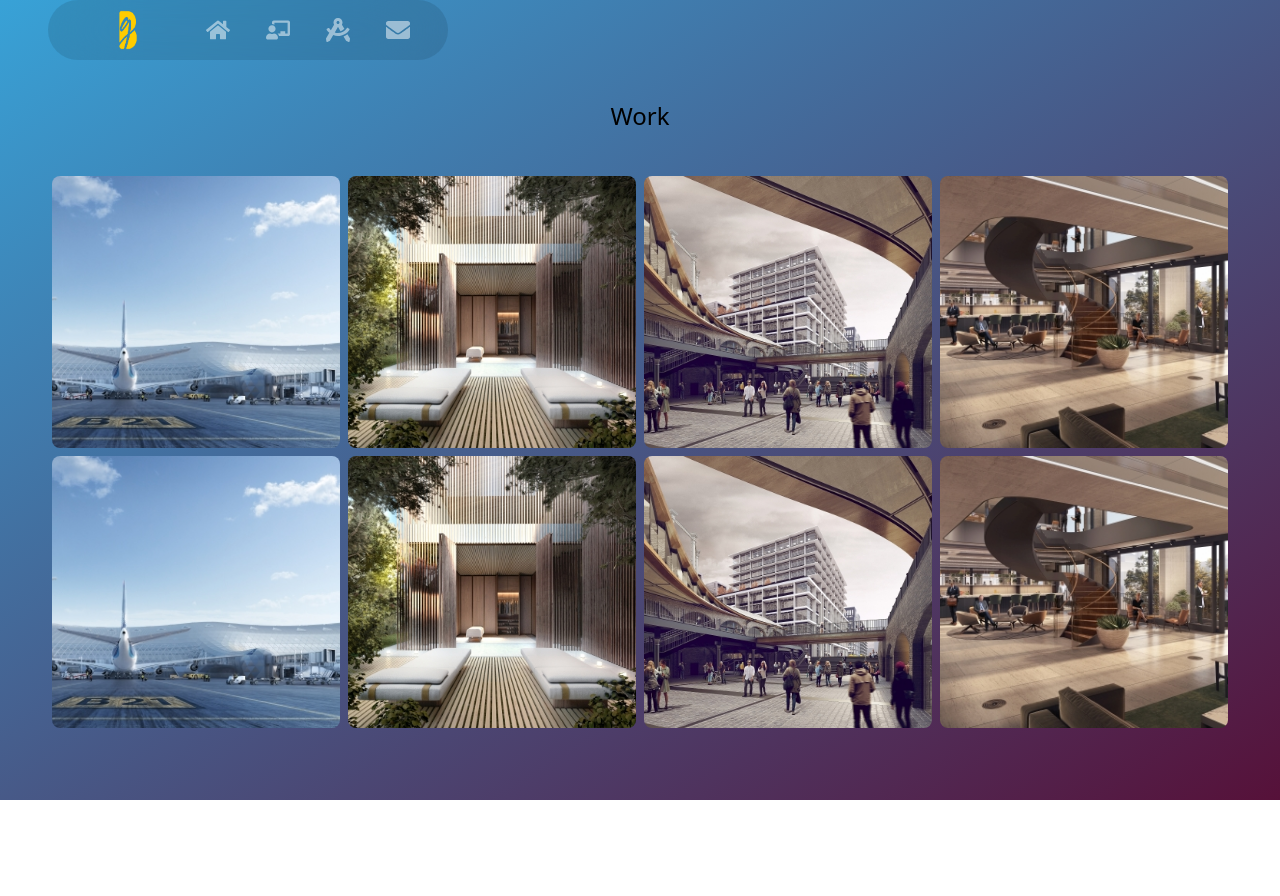
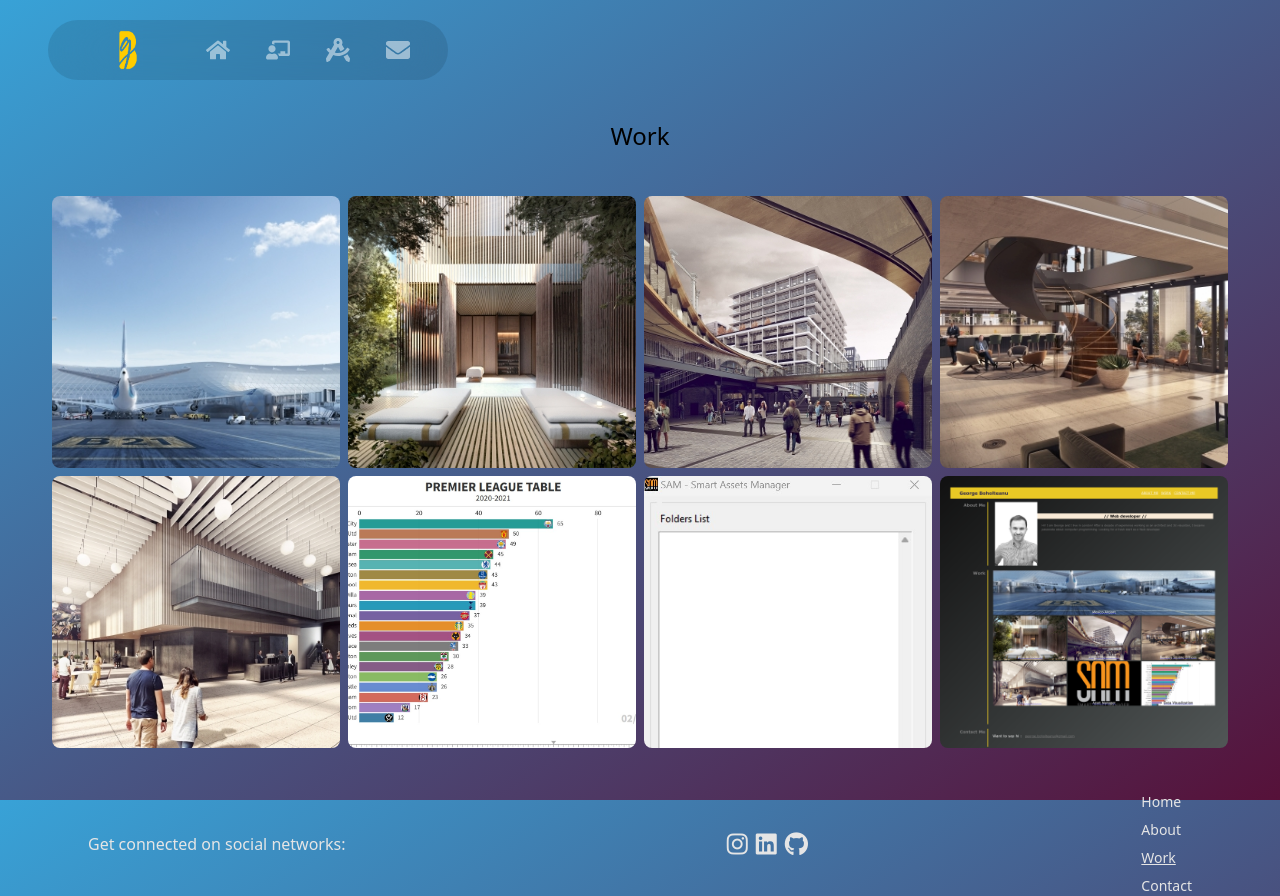
Before and after one commit to georgeboholteanu/react-portfolio, a React (Create React App) app: page /work in a window 1280 px wide. Before the commit the page ends 800 px from the top, so only its background shows below. Built offline with nearby package versions, Linux system fonts and the light colour scheme.

Commit message:
updated work section and added footer

```diff
--- a/public/index.html
+++ b/public/index.html
@@ -24,7 +24,10 @@
       work correctly both with client-side routing and a non-root public URL.
       Learn how to configure a non-root public URL by running `npm run build`.
     -->
-    <title>React App</title>
+    <!-- ICONS CSS-->
+    <link rel="stylesheet" href="https://use.fontawesome.com/releases/v5.3.1/css/all.css" integrity="sha384-mzrmE5qonljUremFsqc01SB46JvROS7bZs3IO2EmfFsd15uHvIt+Y8vEf7N7fWAU" crossorigin="anonymous">
+
+    <title>GB Portfolio</title>
   </head>
   <body>
     <noscript>You need to enable JavaScript to run this app.</noscript>
@@ -39,5 +42,8 @@
       To begin the development, run `npm start` or `yarn start`.
       To create a production bundle, use `npm run build` or `yarn build`.
     -->
+
+    <!-- JS -->
+    <script src="https://kit.fontawesome.com/4a2812a7e8.js" crossorigin="anonymous"></script>
   </body>
 </html>
--- a/src/App.css
+++ b/src/App.css
@@ -2,37 +2,29 @@
   text-align: center;
 }
 
-.App-logo {
-  height: 40vmin;
-  pointer-events: none;
-}
+/* .logo {
+  z-index: 100;
+  color: #fff;
+  font-size: 5em;
+  text-shadow:0 0 50px #0f0,
+              0 0 100px #0f0,
+              0 0 150px #0f0,
+              0 0 200px #0f0,
+              0 0 250px #0f0;
+  animation: animate 5s linear infinite;
+} */
+
+/* @keyframes animate {
+  0% {
+      filter: hue-rotate(0deg);
+  }
+  100% {
+      filter: hue-rotate(360deg);
+  }
+} */
 
 @media (prefers-reduced-motion: no-preference) {
-  .App-logo {
+  /* .App-logo {
     animation: App-logo-spin infinite 20s linear;
-  }
+  } */
 }
-
-.App-header {
-  background-color: #282c34;
-  min-height: 100vh;
-  display: flex;
-  flex-direction: column;
-  align-items: center;
-  justify-content: center;
-  font-size: calc(10px + 2vmin);
-  color: white;
-}
-
-.App-link {
-  color: #61dafb;
-}
-
-@keyframes App-logo-spin {
-  from {
-    transform: rotate(0deg);
-  }
-  to {
-    transform: rotate(360deg);
-  }
-}
--- a/src/App.js
+++ b/src/App.js
@@ -1,11 +1,11 @@
 import './App.css';
 import { Home } from './components/Home';
-// import { Header } from './components/Header';
-// import { Banner } from './components/Banner';
+import { Nav } from './components/Nav';
 import { About } from './components/About';
 import { Work } from './components/Work';
+import { Footer } from './components/Footer';
 import { Contact } from './components/Contact';
-import { Nav } from './components/Nav';
+
 import { BrowserRouter as Router, Route, Routes } from 'react-router-dom';
 
 function App() {
@@ -13,6 +13,7 @@ function App() {
     <Router>
       <div>
         <Nav />
+
         {/* Wrap Route elements in a Routes component */}
         <Routes>
           {/* Define routes using the Route component to render different page components at different paths */}
@@ -23,7 +24,7 @@ function App() {
           {/* Define a route that will have descendant routes */}
           <Route path="contact/*" element={<Contact />} />
         </Routes>
-
+        <Footer />
       </div>
     </Router>
   );
--- a/src/components/Banner.js
+++ /dev/null
@@ -1,7 +0,0 @@
-import React from 'react'
-
-export const Banner = () => {
-  return (
-    <div>Banner</div>
-  )
-}
--- /dev/null
+++ b/src/components/Footer.js
@@ -0,0 +1,76 @@
+import React from 'react'
+import { NavLink } from 'react-router-dom';
+
+export const Footer = () => {
+  let activeStyle = {
+    textDecoration: "underline",
+  };
+  return (
+    {/* FOOTER SECTION */},
+    <footer id='footer' className=' text-center text-neutral-200 dark:bg-neutral-600 dark:text-neutral-200 lg:text-left'>
+      <div className='flex items-center justify-center lg:justify-between m-10'>
+        <div className='mr-12 hidden lg:block'>
+          <span>Get connected on social networks:</span>
+        </div>
+        {/* social media links */}
+        <div className='flex justify-center'>
+          <NavLink to={'https://www.linkedin.com/'} className='socialIcons text-2xl m-1'>
+            <i class="fa-brands fa-instagram"></i>
+          </NavLink>
+          <NavLink to={'https://www.linkedin.com/in/georgeboholteanu/'} className='socialIcons text-2xl m-1'>
+          <i class="fa-brands fa-linkedin"></i>
+          </NavLink>
+          <NavLink to={'https://github.com/georgeboholteanu'} className='socialIcons text-2xl m-1'>
+
+          <i class="fa-brands fa-github"></i>
+          </NavLink>
+        </div>
+        {/* Nav menu */}
+        <div className='flex-row justify-center'>
+          <ul className="list-disc list-inside space-y-2 text-sm">
+            <li>
+              <NavLink
+                to="/" className="hover:text-sky-400 transition"
+                style={({ isActive }) =>
+                  isActive ? activeStyle : undefined
+                }
+              >
+              Home
+            </NavLink>
+            </li>
+            <li>
+              <NavLink
+                to="about" className="hover:text-sky-400 transition"
+                style={({ isActive }) =>
+                  isActive ? activeStyle : undefined
+                }
+              >
+              About
+            </NavLink>
+            </li>
+            <li>
+              <NavLink
+                to="work" className="hover:text-sky-400 transition"
+                style={({ isActive }) =>
+                  isActive ? activeStyle : undefined
+                }
+              >
+              Work
+            </NavLink>
+            </li>
+            <li>
+              <NavLink
+                to="about" className="hover:text-sky-400 transition"
+                style={({ isActive }) =>
+                  isActive ? activeStyle : undefined
+                }
+              >
+              Contact
+            </NavLink>
+            </li>
+          </ul>
+        </div>
+      </div>
+    </footer>
+  )
+}
--- a/src/components/Nav.js
+++ b/src/components/Nav.js
@@ -7,12 +7,12 @@ import { FaEnvelope, FaDraftingCompass, FaChalkboardTeacher, FaHome } from "reac
 export const Nav = () => {
   return (
     <nav className='nav'>
-      <div className="container flex flex-wrap items-center justify-between mx-auto">
+      <div className="container flex flex-wrap items-center justify-between mx-auto mt-5">
         {/*nav inner*/}
         <div className='bg-black/10 h-[60px] backdrop-blur-2xl rounded-full max-w-[460px] flex px-5 justify-between items-center text-2xl text-white/50'>
           <ul className='cursor-pointer w-[40px] h-[60px] flex items-center justify-center mx-10'>
             <li>
-              <img src='./assets/images/gb_logo.png' alt='logo'/>
+              <img className='App-logo' src='./assets/images/gb_logo.png' alt='logo'/>
             </li>
           </ul>
           <ul className='cursor-pointer w-[60px] h-[60px] flex items-center justify-center'>
--- a/src/components/Work.js
+++ b/src/components/Work.js
@@ -1,4 +1,5 @@
-import React from 'react'
+import React from 'react';
+import { NavLink } from 'react-router-dom'
 
 export const Work = () => {
   return (
@@ -6,43 +7,46 @@ export const Work = () => {
       <h2 className='text-black text-center m-10 text-2xl'>Work</h2>
       <div className="grid lg:grid-cols-4 md:grid-cols-2 sm:grid-cols-1">
         <div className="work-item  ">
-          <div className="work-image ">
-            <img src="/assets/images/cgi001_sml.jpg" className='rounded-xl p-1 h-[280px] w-full object-cover  bg-center' alt="cgi"/>
+          <div className="work-image">
+            <NavLink to='\assets\images\cgi001.jpg'>
+            <img src="\assets\images\cgi001_sml.jpg" className='img-work rounded-xl p-1 h-[280px] w-full object-cover  bg-center' alt="cgi"/>
+
+            </NavLink>
           </div>
         </div>
         <div className="work-item  ">
           <div className="work-image">
-            <img src="/assets/images/cgi002_sml.jpg" className='rounded-xl p-1 h-[280px] w-full object-cover  bg-center' alt="cgi"/>
+            <img src="\assets\images\cgi002_sml.jpg" className='img-work rounded-xl p-1 h-[280px] w-full object-cover  bg-center' alt="cgi"/>
           </div>
         </div>
         <div className="work-item  ">
           <div className="work-image">
-            <img src="/assets/images/cgi003_sml.jpg" className='rounded-xl p-1 h-[280px] w-full object-cover  bg-center' alt="cgi"/>
+            <img src="\assets\images\cgi003_sml.jpg" className='img-work rounded-xl p-1 h-[280px] w-full object-cover  bg-center' alt="cgi"/>
           </div>
         </div>
         <div className="work-item  ">
           <div className="work-image">
-            <img src="/assets/images/cgi004_sml.jpg" className='rounded-xl p-1 h-[280px] w-full object-cover  bg-center' alt="cgi"/>
+            <img src="\assets\images\cgi004_sml.jpg" className='img-work rounded-xl p-1 h-[280px] w-full object-cover  bg-center' alt="cgi"/>
           </div>
         </div>
         <div className="work-item  ">
           <div className="work-image ">
-            <img src="/assets/images/cgi001_sml.jpg" className='rounded-xl p-1 h-[280px] w-full object-cover  bg-center' alt="cgi"/>
+            <img src="\assets\images\cgi005_sml.jpg" className='img-work rounded-xl p-1 h-[280px] w-full object-cover  bg-center' alt="cgi"/>
           </div>
         </div>
         <div className="work-item  ">
           <div className="work-image">
-            <img src="/assets/images/cgi002_sml.jpg" className='rounded-xl p-1 h-[280px] w-full object-cover  bg-center' alt="cgi"/>
+            <img src="\assets\images\data-visualization.jpg" className='img-work rounded-xl p-1 h-[280px] w-full object-cover  bg-center' alt="data visualization"/>
+          </div>
+        </div>
+        <div className="work-item">
+          <div className="work-image">
+            <img src="\assets\images\SAM-preview.jpg" className='img-work rounded-xl p-1 h-[280px] w-full object-cover object-top bg-center' alt="sam app"/>
           </div>
         </div>
         <div className="work-item  ">
           <div className="work-image">
-            <img src="/assets/images/cgi003_sml.jpg" className='rounded-xl p-1 h-[280px] w-full object-cover  bg-center' alt="cgi"/>
-          </div>
-        </div>
-        <div className="work-item  ">
-          <div className="work-image">
-            <img src="/assets/images/cgi004_sml.jpg" className='rounded-xl p-1 h-[280px] w-full object-cover  bg-center' alt="cgi"/>
+            <img src="\assets\images\portfolio-mochup.png" className='img-work rounded-xl p-1 h-[280px] w-full object-cover  bg-center' alt="cgi"/>
           </div>
         </div>
       </div>
--- a/src/index.css
+++ b/src/index.css
@@ -1,7 +1,7 @@
 @tailwind base;
 @tailwind components;
 @tailwind utilities;
-@import "~react-image-gallery/styles/css/image-gallery.css";
+
 *{
     box-sizing: border-box;
     padding: 0;
@@ -16,33 +16,36 @@ body {
     margin: auto 3rem;
     /* background: url("./images/exterior_hero.jpg") no-repeat center fixed; */
     background: linear-gradient(to bottom right, #38A2D7, #561139);
-    overflow: hidden;
-    color: white;
+    /* overflow: hidden; */
+    background-repeat: no-repeat;
+    background-size: cover;
+    background-attachment: fixed;
+    justify-content: center;
+    align-items: center;
+    min-height: 100%;
 }
 
+
+li {
+    list-style: none;
+}
 
 li:hover {
     color: orange;
 }
 
-.App {
-    font-family: sans-serif;
-    display: flex;
-    align-items: center;
-    justify-content: center;
-    height: 100vh;
-  }
+.img-work:hover {
+    transform: scale(0.98);
+    transition: 0.4s;
+    box-shadow: inset 0 0 10px rgba(255, 255, 255, 0.5);
+
+}
 
 /* ===== MEDIA QUERIES ===== */
-@media screen and (max-width: 1024px) { /* Specific to this particular image */
-    img.bg {
+@media screen and (max-width: 1024px) {
 
-    }
-  }
+}
 
 @media screen and (max-width: 480px) {
-    img.bg {
-
-    }
 
 }
```
Also changed, not shown: src/components/Home.js (+15 -14 lines), public/logo192.png (deleted), public/logo512.png (deleted).
